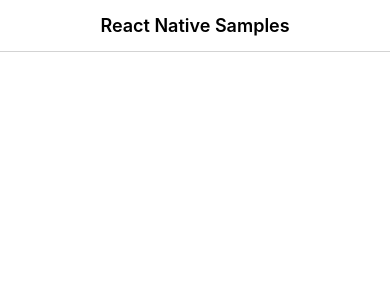
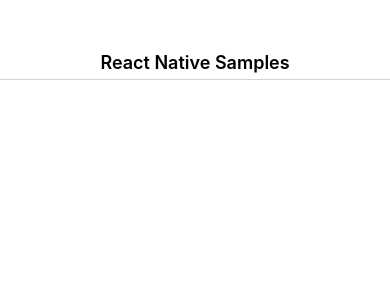
Before and after one commit to walter023/react-native-samples, a React Native app: screen / in a window 390 px wide. Shown: the top 300 px of the page. Built offline with nearby package versions, Linux system fonts and the light colour scheme; what @shopify/react-native-skia would draw is missing.

Commit message:
Changing style.

```diff
--- a/src/layout/index.tsx
+++ b/src/layout/index.tsx
@@ -1,5 +1,5 @@
 import React, { useEffect } from 'react';
-import { SafeAreaView, StatusBar, StyleSheet, Text, useColorScheme, useWindowDimensions, View } from 'react-native';
+import { StatusBar, StyleSheet, Text, useColorScheme, useWindowDimensions, View } from 'react-native';
 import Animated, { useAnimatedStyle, useSharedValue, withTiming } from 'react-native-reanimated';
 import { Colors } from '../constants/index.ts';
 import { LayoutProps } from '../../types.ts';
@@ -9,7 +9,7 @@
   const isDarkMode = useColorScheme() === 'dark';
   const { width } = useWindowDimensions();
   const translateX = useSharedValue(width);
-  const LayoutView = Animated.createAnimatedComponent(SafeAreaView);
+  const LayoutView = Animated.createAnimatedComponent(View);
 
   useEffect(() => {
     translateX.value = withTiming(0, { duration: 500 });
@@ -41,14 +41,14 @@
     headerContainer: {
       flexDirection: 'row',
       alignItems: 'center',
-      padding: 8,
-      paddingHorizontal: 16,
+      marginTop: 20,
       borderBottomWidth: StyleSheet.hairlineWidth,
       backgroundColor: theme.home(isDarkMode).headerBg,
       borderColor: theme.home(isDarkMode).borderColor,
-      height: 52,
+      height: 60,
     },
     headerText: {
+      marginTop: 25,
       flex: 1,
       fontSize: 18,
       fontWeight: '600',
```
